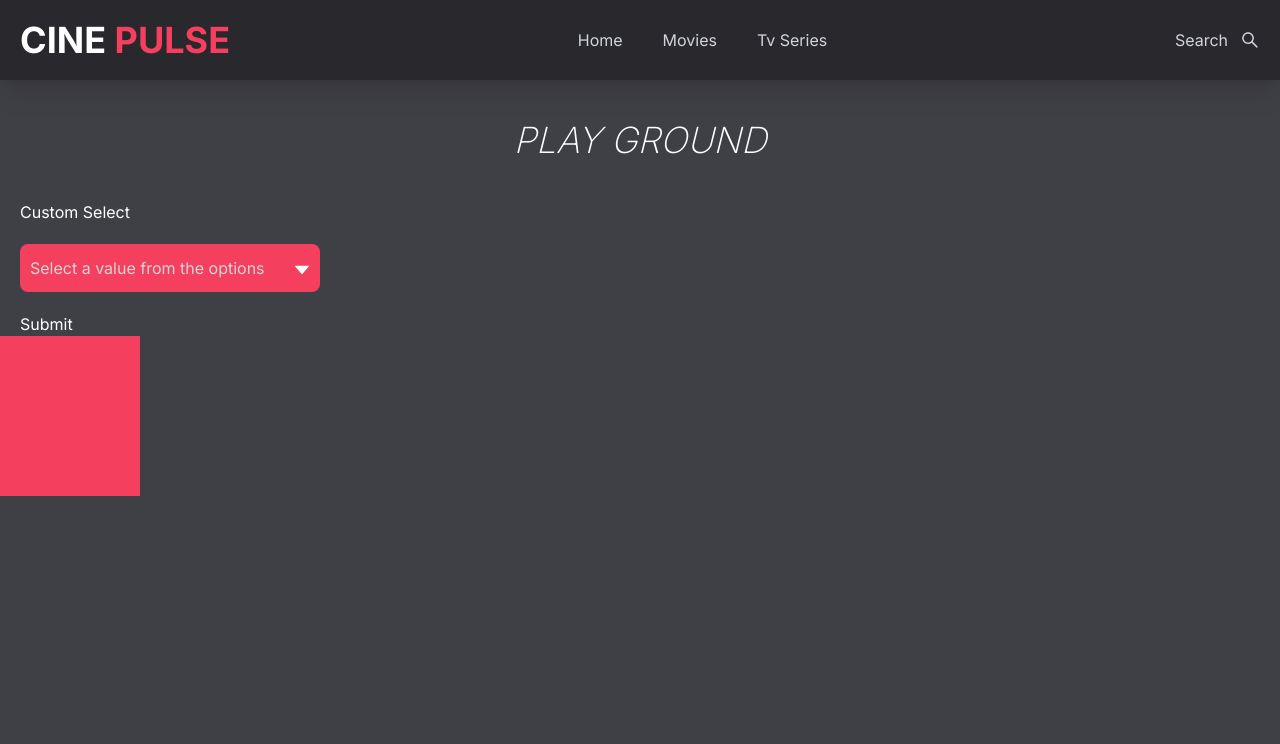
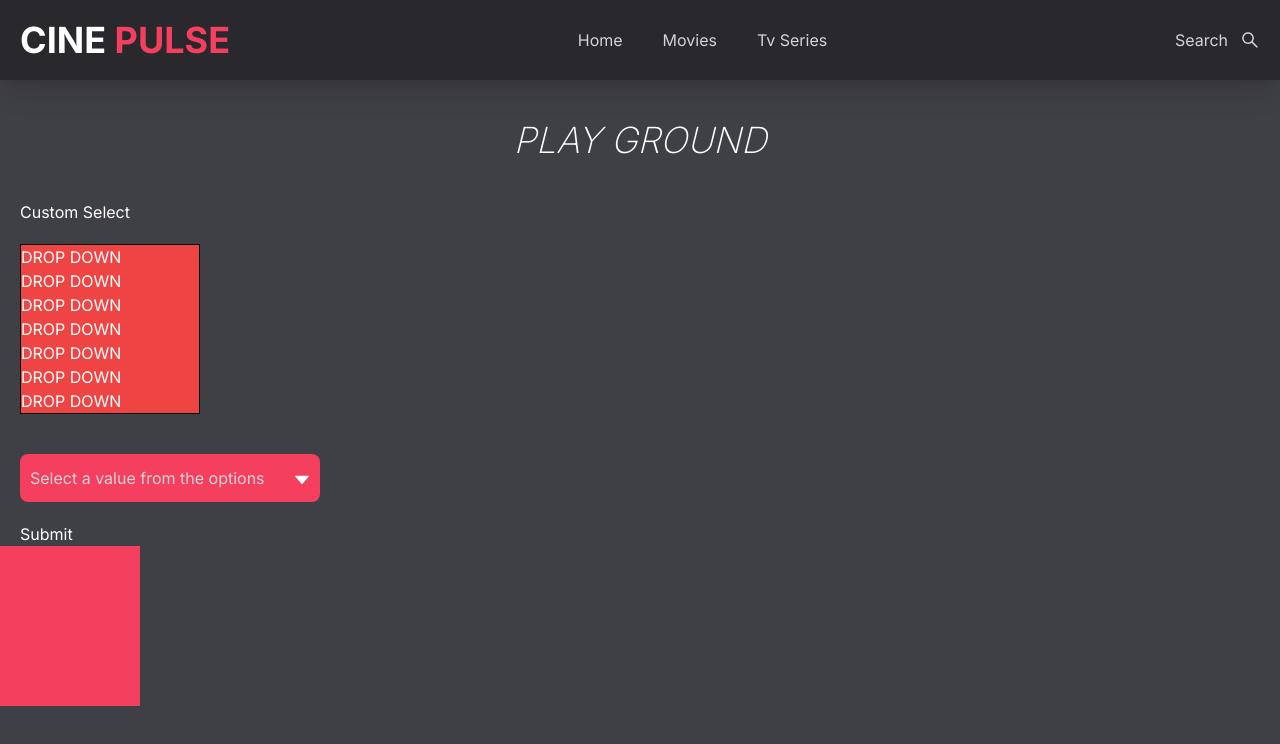
Before and after one commit to zamanshahed/cine-pulse, a Next.js app: page /test in a window 1280 px wide. Shown: the top 744 px of the page. Built offline with nearby package versions, Linux system fonts and the light colour scheme.

Commit message:
select component is now fully focus trapped

```diff
--- a/app/components/select/CustomSelect.jsx
+++ b/app/components/select/CustomSelect.jsx
@@ -1,6 +1,36 @@
 'use client'
 import { AiFillCaretDown } from 'react-icons/ai'
-import { useEffect, useState } from "react";
+import { useEffect, useRef, useState } from "react";
+
+function useComponentVisible(initialIsVisible) {
+    const [isComponentVisible, setIsComponentVisible] = useState(
+        initialIsVisible
+    );
+    const ref = useRef(null);
+
+    const handleHideDropdown = (event) => {
+        if (event.key === "Escape") {
+            setIsComponentVisible(false);
+        }
+    };
+
+    const handleClickOutside = event => {
+        if (ref.current && !ref.current.contains(event.target)) {
+            setIsComponentVisible(false);
+        }
+    };
+
+    useEffect(() => {
+        document.addEventListener("keydown", handleHideDropdown, true);
+        document.addEventListener("click", handleClickOutside, true);
+        return () => {
+            document.removeEventListener("keydown", handleHideDropdown, true);
+            document.removeEventListener("click", handleClickOutside, true);
+        };
+    });
+
+    return { ref, isComponentVisible, setIsComponentVisible };
+}
 
 const CustomSelect = ({
     data = [
@@ -22,10 +52,14 @@ const CustomSelect = ({
     const [selectValue, setSelectValue] = useState(value);
     const [selectedLabel, setSelectedLabel] = useState("");
     const [showDropDown, setShowDropDown] = useState(false);
-    const [currentlyFocused, setCurrentlyFocused] = useState('');
+
+    const {
+        ref,
+        isComponentVisible,
+        setIsComponentVisible
+    } = useComponentVisible(false);
 
     const handleSelection = (item) => {
-        setCurrentlyFocused('options');
 
         setSelectValue(item.value);
         setSelectedLabel(item.label);
@@ -33,8 +67,7 @@ const CustomSelect = ({
         let res = { target: { value: item.value } };
         onChange(res);
 
-        setShowDropDown(false);
-        setCurrentlyFocused('');
+        // setIsComponentVisible(false);
     }
 
     useEffect(() => {
@@ -48,12 +81,11 @@ const CustomSelect = ({
     }, [value]);
     return (
         <div>
-            <div className={`relative  ${width}`} >
+            <div
+                onClick={() => { setIsComponentVisible(!isComponentVisible); }}
+                className={`relative  ${width}`} >
                 <input
-                    onClick={(e) => { e.preventDefault(); setShowDropDown(true); }}
-                    onBlur={() => {
-                        if (currentlyFocused !== 'options') setShowDropDown(false);
-                    }}
+                    onClick={(e) => { e.preventDefault(); }}
                     type="text"
                     value={selectedLabel}
                     onChange={(e) => {
@@ -70,7 +102,7 @@ const CustomSelect = ({
                     className={`cursor-pointer ${width} py-3 px-2.5 bg-rose-500 rounded-lg caret-transparent outline-none`}
                 />
                 <div
-                    className={`absolute top-[16px] right-2 ${!showDropDown ? "" : "rotate-180"} transition-all duration-300 cursor-pointer`}
+                    className={`absolute top-[16px] right-2 ${!isComponentVisible ? "" : "rotate-180"} transition-all duration-300 cursor-pointer`}
                 >
                     <AiFillCaretDown size={20} />
                 </div>
@@ -79,7 +111,8 @@ const CustomSelect = ({
                 {!selectedLabel && <div className="absolute top-[12px] left-[10px] text-neutral-300 select-none cursor-pointer">{placeholder}</div>}
 
                 {/* options */}
-                {showDropDown &&
+                <div ref={ref} className="w-fit">
+                    {isComponentVisible &&
                         <div
                             className={`absolute z-10 bg-rose-400 rounded-lg overflow-hidden ${width}`}>
                             {data.map((item, index) =>
@@ -93,6 +126,7 @@ const CustomSelect = ({
                         </div>
                     }
                 </div>
+            </div>
 
         </div>
     )
--- /dev/null
+++ b/app/components/select/CustomSelect2.jsx
@@ -0,0 +1,68 @@
+'use client'
+import React, { useEffect, useRef, useState } from 'react'
+
+function useComponentVisible(initialIsVisible) {
+    const [isComponentVisible, setIsComponentVisible] = useState(
+        initialIsVisible
+    );
+    const ref = useRef(null);
+
+    const handleHideDropdown = (event) => {
+        if (event.key === "Escape") {
+            setIsComponentVisible(false);
+        }
+    };
+
+    const handleClickOutside = event => {
+        if (ref.current && !ref.current.contains(event.target)) {
+            setIsComponentVisible(false);
+        }
+    };
+
+    useEffect(() => {
+        document.addEventListener("keydown", handleHideDropdown, true);
+        document.addEventListener("click", handleClickOutside, true);
+        return () => {
+            document.removeEventListener("keydown", handleHideDropdown, true);
+            document.removeEventListener("click", handleClickOutside, true);
+        };
+    });
+
+    return { ref, isComponentVisible, setIsComponentVisible };
+}
+
+const CustomSelect2 = () => {
+    const {
+        ref,
+        isComponentVisible,
+        setIsComponentVisible
+    } = useComponentVisible(true);
+    return (
+        <div
+            ref={ref}
+            className='bg-red-500 w-fit'
+        >
+            {isComponentVisible && (
+                <div style={{
+                    border: "1px solid black",
+                    width: 180
+                }}>
+                    <div>DROP DOWN</div>
+                    <div>DROP DOWN</div>
+                    <div>DROP DOWN</div>
+                    <div>DROP DOWN</div>
+                    <div>DROP DOWN</div>
+                    <div>DROP DOWN</div>
+                    <div>DROP DOWN</div>
+                </div>
+            )}
+            {!isComponentVisible && (
+                <p onClick={() => setIsComponentVisible(true)}>
+                    Component hidden: Click me show component again
+                </p>
+            )}
+        </div>
+    );
+}
+
+export default CustomSelect2
--- a/app/test/page.jsx
+++ b/app/test/page.jsx
@@ -4,17 +4,27 @@ import CustomSelect from '../components/select/CustomSelect'
 import CustomCalendar from '../components/calendar/CustomCalendar';
 import AnimatedOne from '../components/framer-components/AnimatedOne';
 import CustomCarousel from '../components/carousel/CustomCarousel';
+import CustomSelect2 from '../components/select/CustomSelect2';
 
 const TestPage = () => {
     const [updateValues, setUpdateValues] = useState("");
     return (
         <div>
             <div
+                onClick={() => {
+                    console.log('document.activeElement::::', document.activeElement);
+                }}
                 className='w-full text-center text-4xl font-extralight text-white italic'
             >PLAY GROUND</div>
 
             <form onSubmit={(e) => e.preventDefault()} className="pt-10">
                 <div className='pb-5'>Custom Select</div>
+                <CustomSelect2
+                    required
+                    value={updateValues}
+                    onChange={(e) => setUpdateValues(e.target.value)}
+                />
+                <div className="pt-10"></div>
                 <CustomSelect
                     required
                     value={updateValues}
```
Lines whose indentation alone changed are shown as unchanged.
